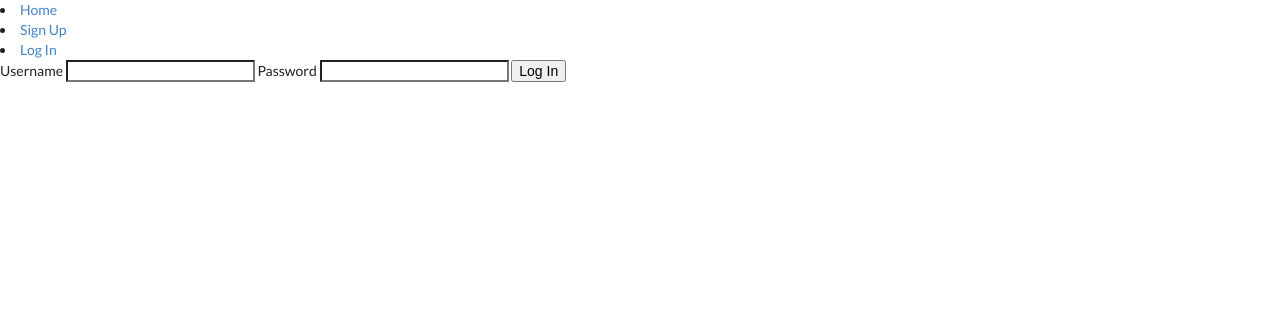
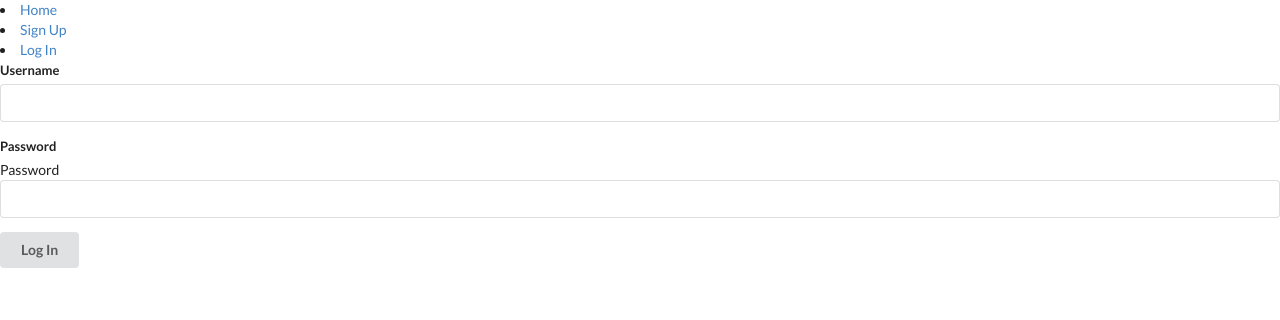
Before and after one commit to Vefthrounn-Verkefni/verkefna-repo, a Flask app: page /login in a window 1280 px wide. Shown: the top 320 px of the page. Run offline with Flask 2, Linux system fonts and the light colour scheme; some libraries are stand-ins or nearby versions.

Commit message:
bæta login ui

```diff
--- a/templates/base.html
+++ b/templates/base.html
@@ -28,10 +28,10 @@
 </header>
 <body>
     {% for message in get_flashed_messages() %}
-        <div class="flash_message">
+    <div class="ui message">
+
             {{message}}
-
-        </div>
+      </div>
     {% endfor %}
 
     {% block content %}
--- a/templates/login.html
+++ b/templates/login.html
@@ -5,11 +5,18 @@
 {% block content %}
 
     <div>
-        <form action="" method="POST">
+        <form action="" method="POST" class="ui form">
             {{form.hidden_tag()}}
-            Username {{form.username}}
-            Password {{form.password}}
-            <input type="submit" value="Log In">
+            <div class="field">
+                <label>Username</label>
+                {{form.username}}
+            </div>
+            <div class="field">
+                <label>Password</label>
+                Password {{form.password}}
+            </div>
+
+            <input class="ui button" type="submit" value="Log In">
         </form>
 
 
```
